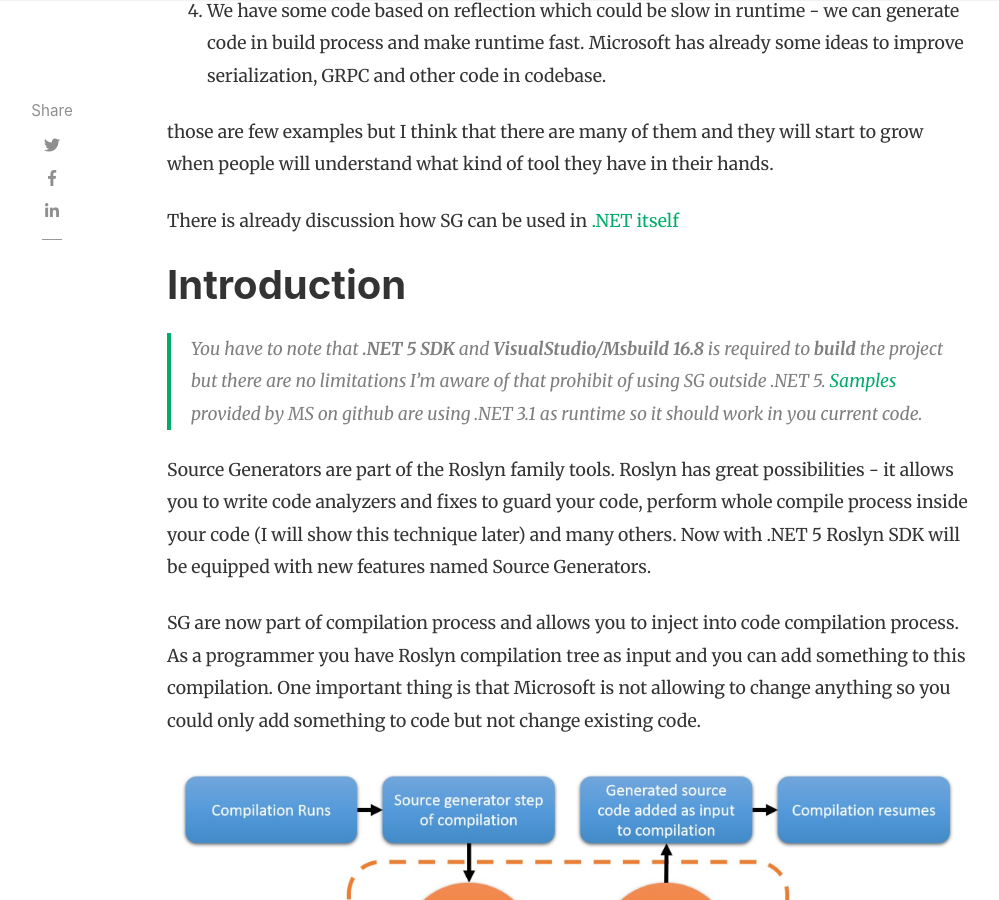
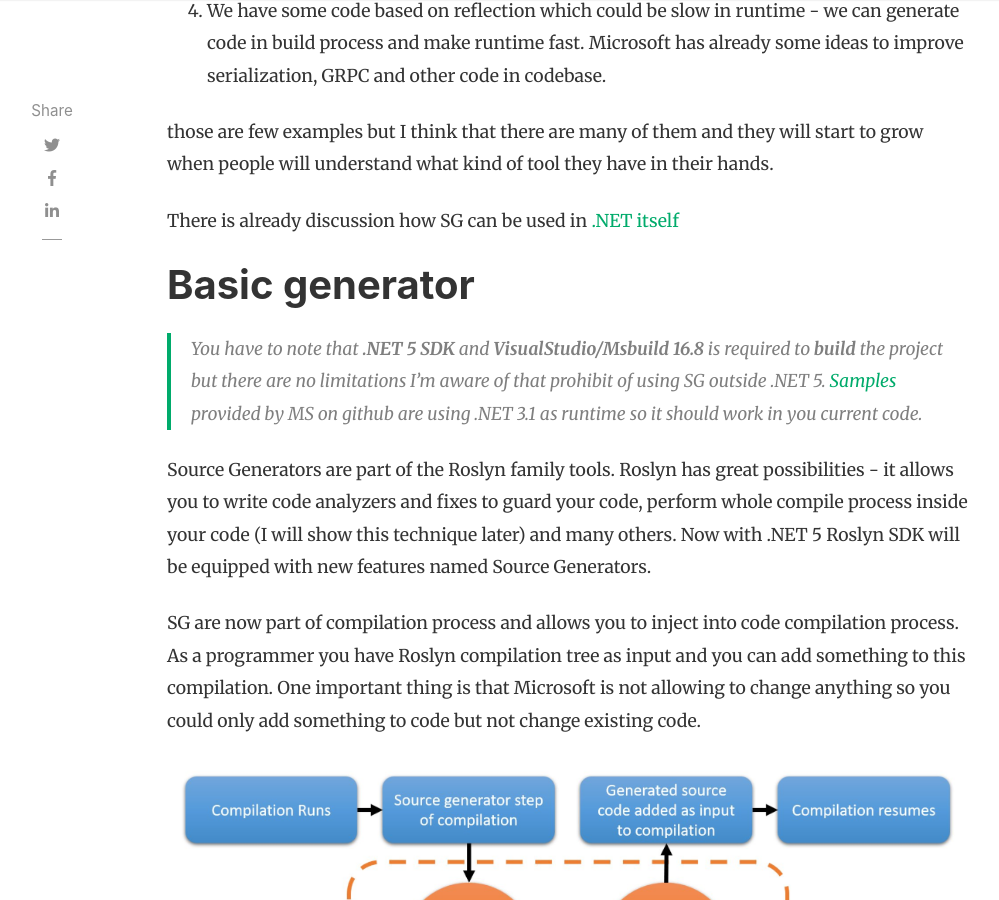
Before and after one commit to dominikjeske/dominikjeske.github.io, a Jekyll site: the page built from _posts/2020-11-09-source-generators.markdown, in a window 1280 px wide and 900 px high, scrolled down 3024 px. Shown: the whole window, without its empty margins (118-1117 px from the left). Built offline with Jekyll 4.4.1, drawn with Linux system fonts in a browser that asks for light colours; nearby versions of some CDN libraries; comment, search, counter and statistics services are not loaded.

Commit message:
change header

```diff
--- a/_posts/2020-11-09-source-generators.markdown
+++ b/_posts/2020-11-09-source-generators.markdown
@@ -56,7 +56,7 @@ those are few examples but I think that there are many of them and they will sta
 
 There is already discussion how SG can be used in [.NET itself](https://github.com/dotnet/runtime/issues/43545)
 
-# Introduction
+# Basic generator
 
 >You have to note that **.NET 5 SDK** and **VisualStudio/Msbuild 16.8** is required to **build** the project but there are no limitations I'm aware of that prohibit of using SG outside .NET 5. [Samples](https://github.com/dotnet/roslyn-sdk/blob/master/samples/CSharp/SourceGenerators/GeneratedDemo/GeneratedDemo.csproj#L5) provided by MS on github are using .NET 3.1 as runtime so it should work in you current code.
 
```
